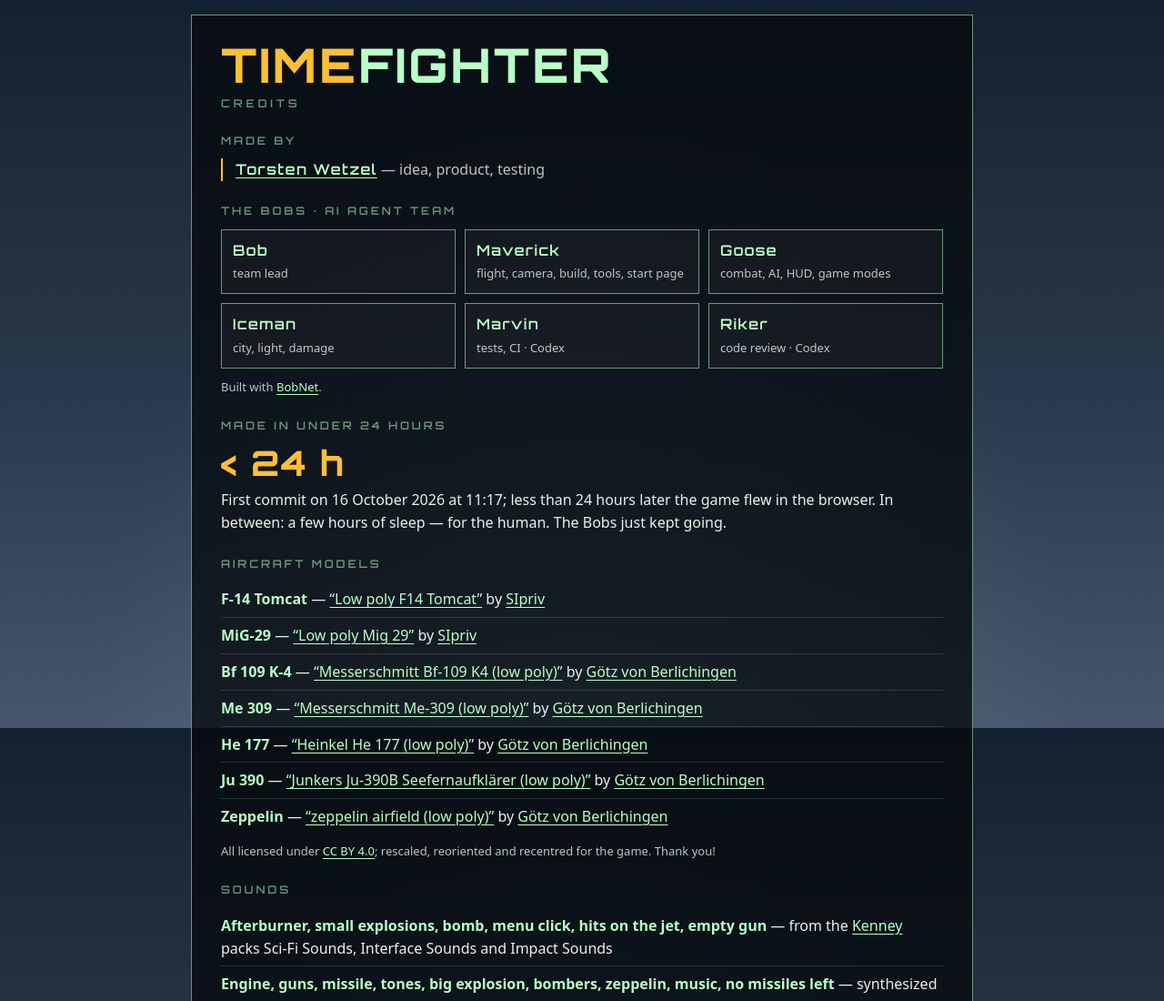
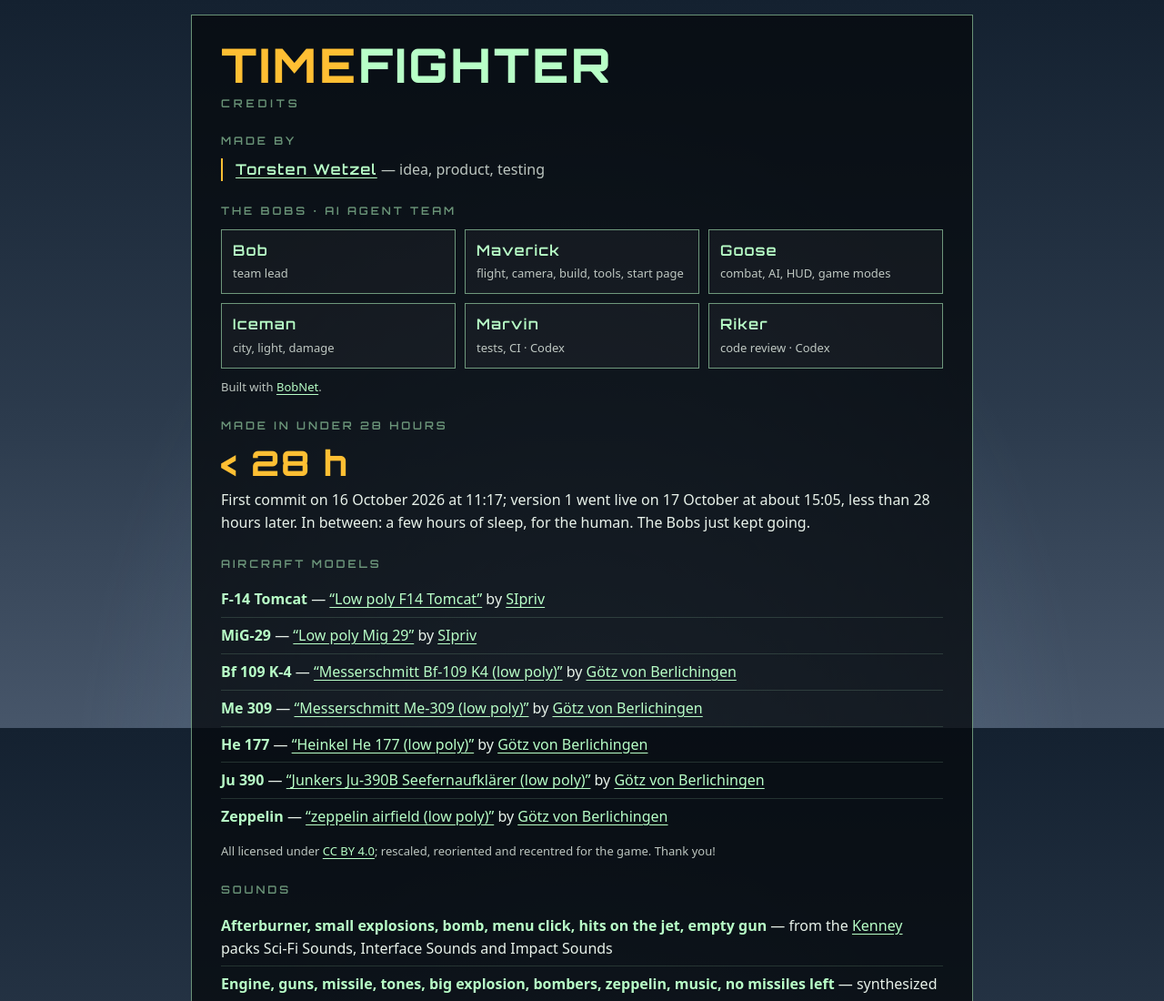
Before and after one commit to 2strange/timeFighter_bevy, a plain HTML site: page web/credits.html in a window 1280 px wide. Shown: the top 1100 px of the page at 91% size. Drawn offline with Linux system fonts and the light colour scheme.

Commit message:
Credits: honest "< 28 h" from first commit to v1 live
First commit 16 October 11:17, version 1 live 17 October about 15:05.
BUILD_HOURS = 28; the HTML defaults match for readers without script.

Co-Authored-By: Iceman (timeFighter world-dev) <team@litora-nova.com>

```diff
--- a/web/credits.html
+++ b/web/credits.html
@@ -156,12 +156,12 @@
       </section>
 
       <section>
-        <h2>Made in under <span data-build-hours>24</span> hours</h2>
-        <p class="big">&lt; <span data-build-hours>24</span> h</p>
+        <h2>Made in under <span data-build-hours>28</span> hours</h2>
+        <p class="big">&lt; <span data-build-hours>28</span> h</p>
         <p>
-          First commit on 16 October 2026 at 11:17; less than
-          <span data-build-hours>24</span> hours later the game flew in the
-          browser. In between: a few hours of sleep — for the human. The Bobs
+          First commit on 16 October 2026 at 11:17; version 1 went live on
+          17 October at about 15:05, less than <span data-build-hours>28</span>
+          hours later. In between: a few hours of sleep, for the human. The Bobs
           just kept going.
         </p>
       </section>
@@ -262,7 +262,7 @@
 
     <script>
       // Hours from first commit to release; update at each release.
-      const BUILD_HOURS = 24;
+      const BUILD_HOURS = 28;
       for (const el of document.querySelectorAll('[data-build-hours]')) {
         el.textContent = String(BUILD_HOURS);
       }
```
